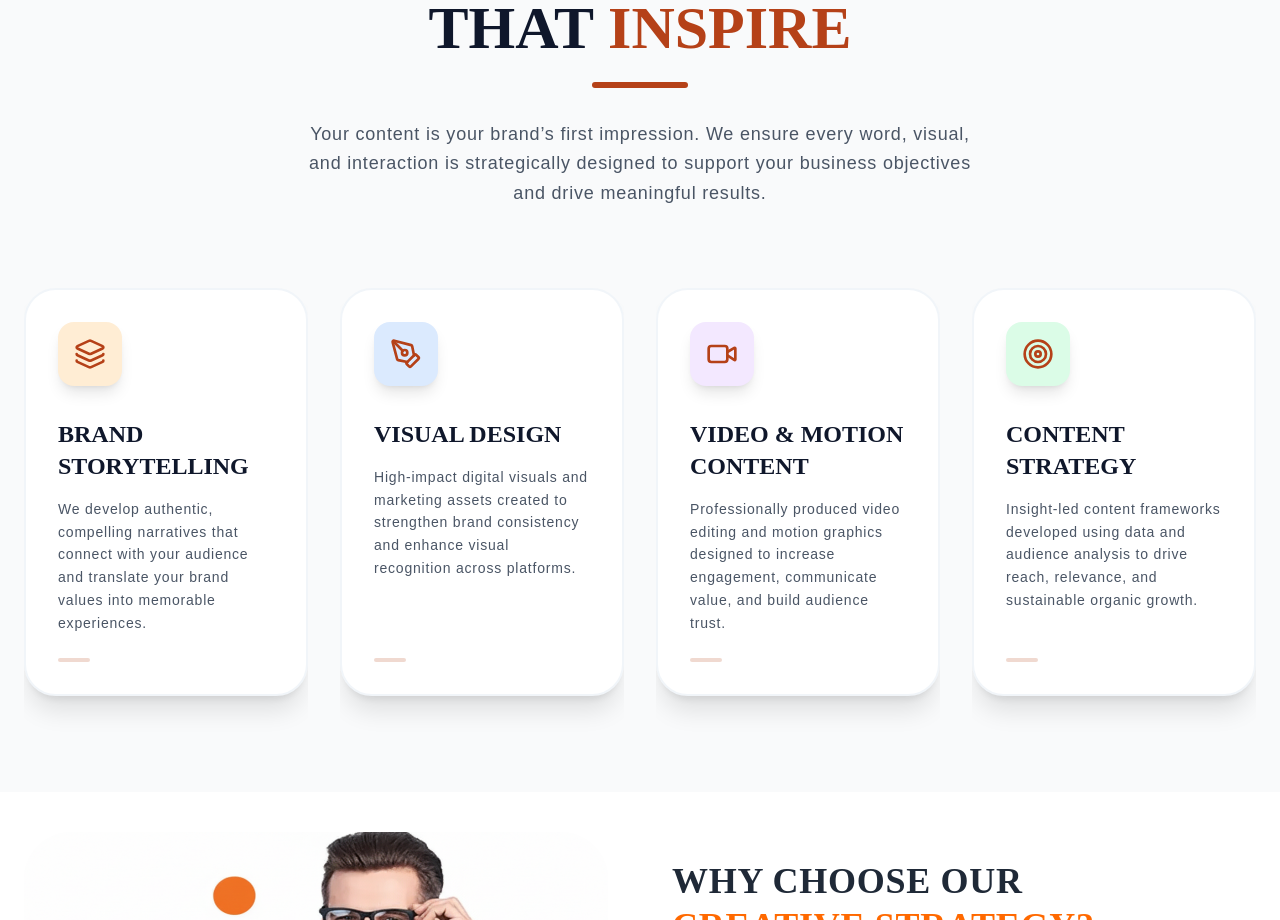
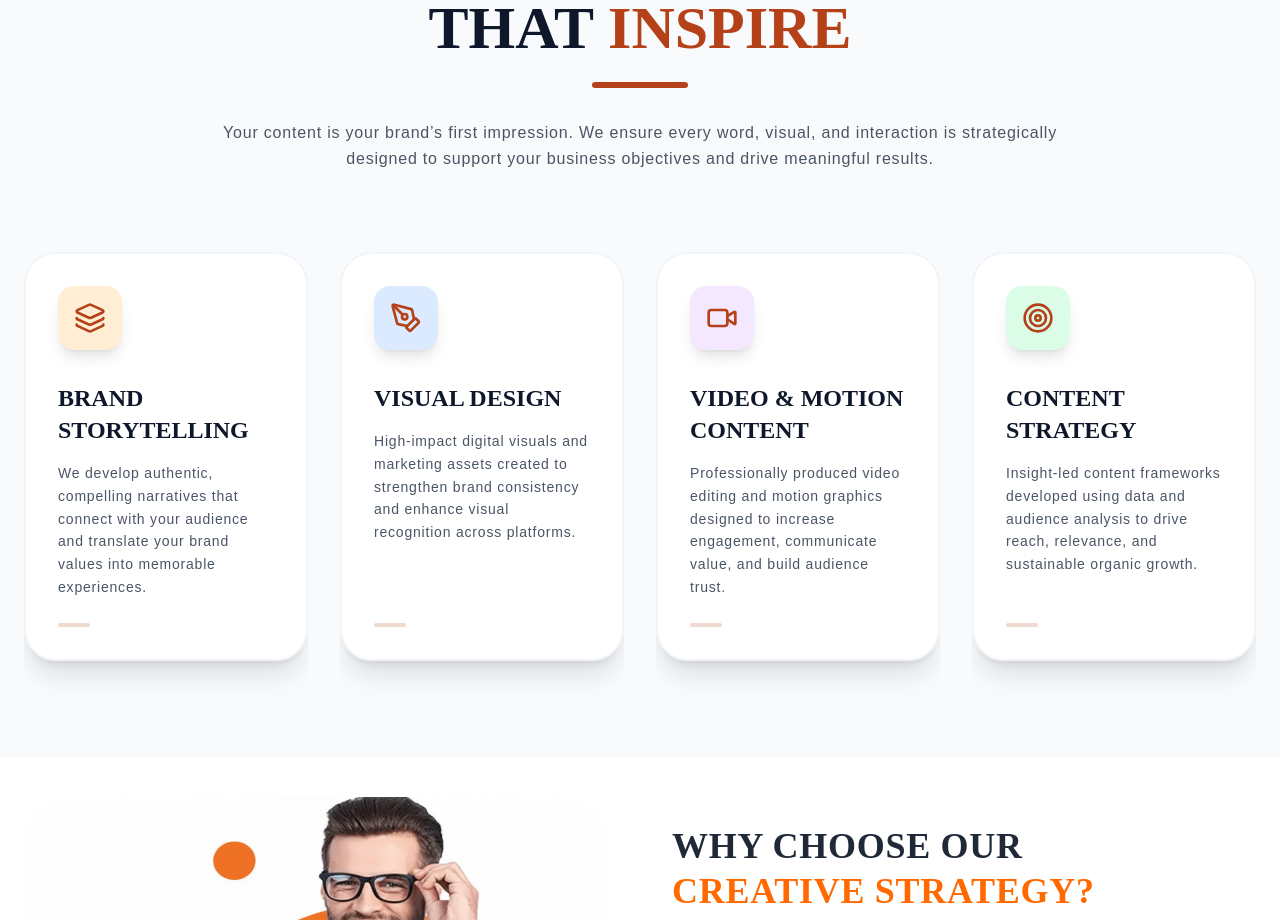
Before and after one commit to Umarnazir-7860/Bizgrow-Digital, a Next.js app: page /creative-content in a window 1280 px wide. Shown: the part 980-1900 px from the top of the page. Built offline with nearby package versions, Linux system fonts and the light colour scheme.

Commit message:
Some changes in creative content page

```diff
--- a/app/creative-content/page.jsx
+++ b/app/creative-content/page.jsx
@@ -108,7 +108,7 @@ const CreativeContentPage = () => {
 
             <FadeIn direction="up" delay={0.4}>
               <div className="flex justify-center">
-                <p className="text-gray-600 dark:text-gray-400 text-lg md:text-lg max-w-2xl leading-relaxed font-medium mt-4">
+                <p className="text-gray-600 dark:text-gray-400 text-lg md:text-[16px] max-w-4xl leading-relaxed font-medium mt-4">
                   Your content is your brand’s first impression. We ensure every
                   word, visual, and interaction is strategically designed to
                   support your business objectives and drive meaningful results.
```
